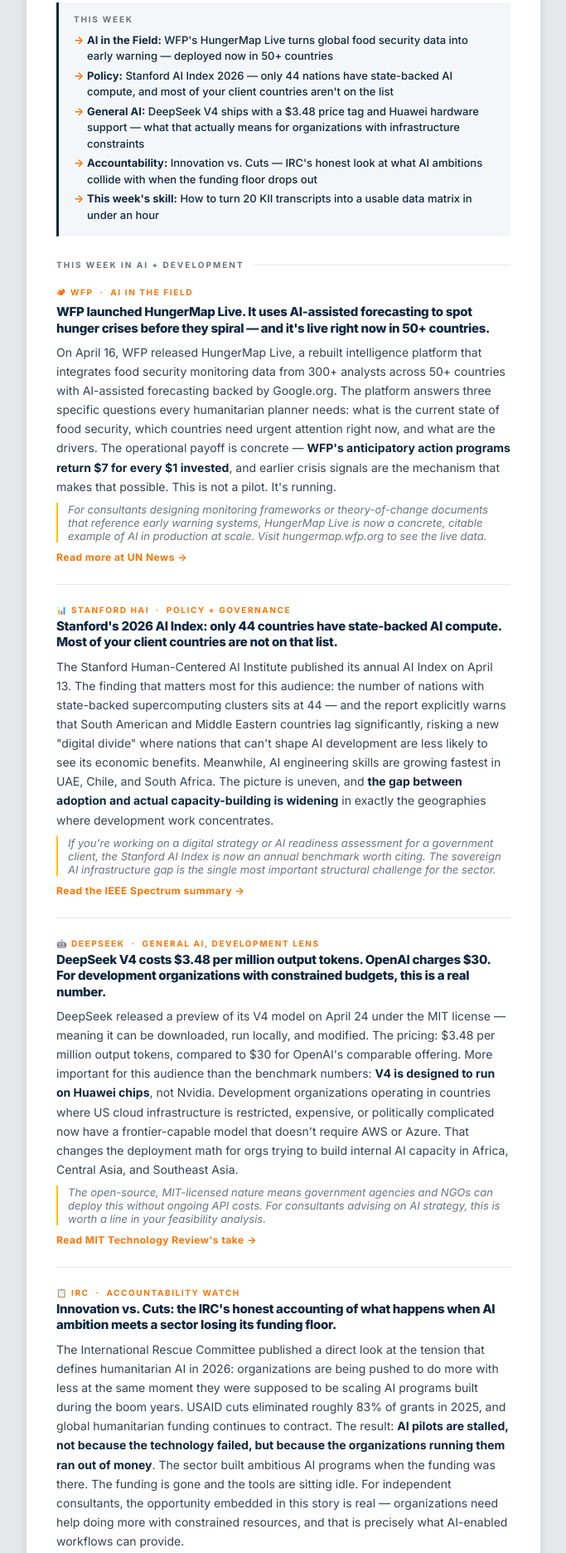
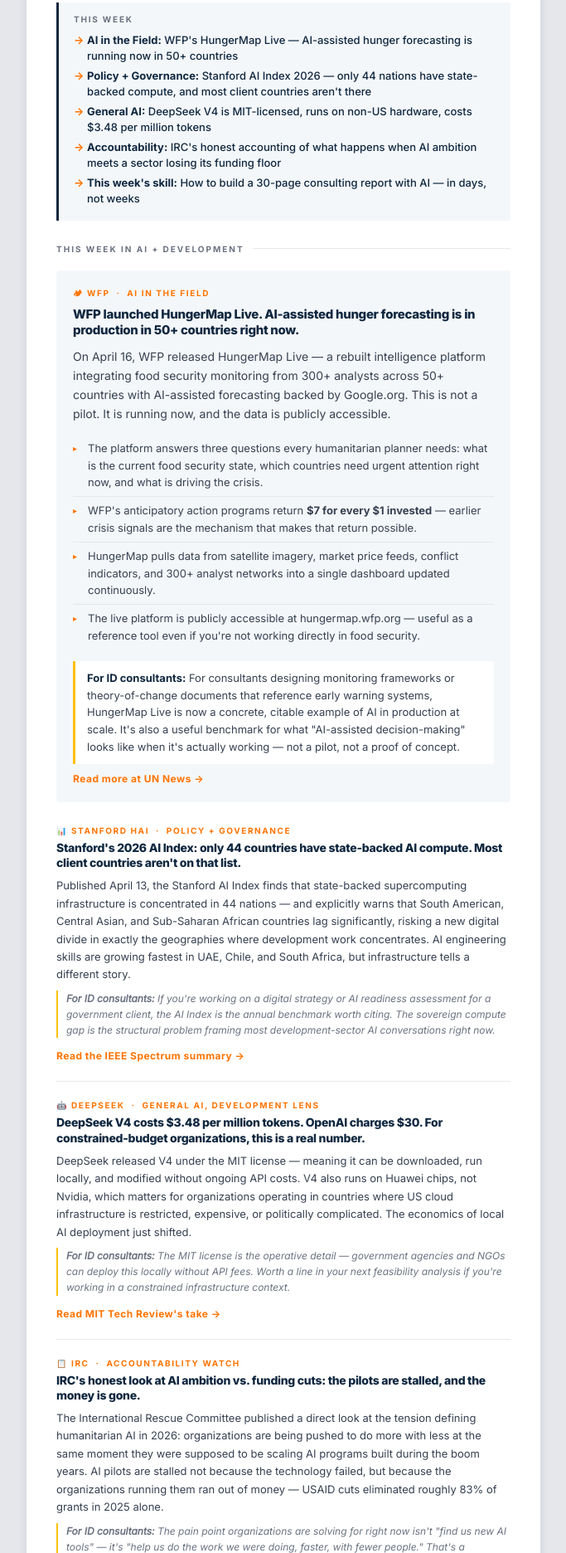
Before and after one commit to narod22/the-field-report, a plain HTML site: page issue-002.html in a window 1280 px wide. Shown: the part 403-2275 px from the top of the page at 83% size, without its empty margins (298-981 px from the left). Drawn offline with Linux system fonts and the light colour scheme.

Commit message:
Issue 002: restructure to Rundown format + replace skill with Consulting Report Framework from workshop

```diff
--- a/issue-002.html
+++ b/issue-002.html
@@ -163,26 +163,14 @@
       background: #E5E7EB;
     }
 
-    /* NEWS STORIES */
-    .story {
-      margin-bottom: 24px;
-      padding-bottom: 24px;
-      border-bottom: 1px solid #E5E7EB;
-    }
-
-    .story:last-of-type {
-      margin-bottom: 0;
-      padding-bottom: 0;
-      border-bottom: none;
-    }
-
+    /* SHARED STORY ELEMENTS */
     .story-source {
       font-size: 10px;
       font-weight: 700;
       letter-spacing: 0.16em;
       text-transform: uppercase;
       color: #FF7403;
-      margin-bottom: 4px;
+      margin-bottom: 6px;
     }
 
     .story-title {
@@ -190,7 +178,7 @@
       font-weight: 800;
       color: #0F273F;
       line-height: 1.3;
-      margin-bottom: 8px;
+      margin-bottom: 10px;
       letter-spacing: -0.02em;
     }
 
@@ -202,27 +190,6 @@
     .story-title a:hover {
       text-decoration: underline;
       color: #FF7403;
-    }
-
-    .story-body {
-      font-size: 14px;
-      font-weight: 400;
-      color: #374151;
-      line-height: 1.65;
-    }
-
-    .story-body strong {
-      font-weight: 700;
-      color: #0F273F;
-    }
-
-    .story-tip {
-      margin-top: 8px;
-      font-size: 13px;
-      font-style: italic;
-      color: #6B7280;
-      padding-left: 12px;
-      border-left: 2px solid #FFC107;
     }
 
     .story-read-more {
@@ -237,11 +204,106 @@
 
     .story-read-more:hover { text-decoration: underline; }
 
-    /* DIVIDER */
-    .section-break {
-      margin: 32px 0;
-      border: none;
-      border-top: 2px solid #E5E7EB;
+    /* LEAD STORY */
+    .story-lead {
+      background: #F4F7FA;
+      border-radius: 4px;
+      padding: 20px;
+      margin-bottom: 28px;
+    }
+
+    .lead-summary {
+      font-size: 14px;
+      color: #374151;
+      line-height: 1.65;
+      margin-bottom: 14px;
+    }
+
+    .lead-summary strong {
+      font-weight: 700;
+      color: #0F273F;
+    }
+
+    .lead-bullets {
+      list-style: none;
+      padding: 0;
+      margin: 0 0 14px 0;
+    }
+
+    .lead-bullets li {
+      font-size: 13px;
+      color: #374151;
+      line-height: 1.6;
+      padding: 6px 0 6px 18px;
+      position: relative;
+      border-bottom: 1px solid #E5E7EB;
+    }
+
+    .lead-bullets li:last-child { border-bottom: none; }
+
+    .lead-bullets li::before {
+      content: '▸';
+      position: absolute;
+      left: 0;
+      color: #FF7403;
+      font-size: 10px;
+      top: 8px;
+    }
+
+    .id-angle {
+      background: #FFFFFF;
+      border-left: 3px solid #FFC107;
+      padding: 10px 14px;
+      font-size: 13px;
+      color: #374151;
+      line-height: 1.6;
+      margin-top: 4px;
+      border-radius: 0 2px 2px 0;
+    }
+
+    .id-angle strong {
+      font-weight: 700;
+      color: #0F273F;
+    }
+
+    /* SHORT STORIES */
+    .story-short {
+      margin-bottom: 22px;
+      padding-bottom: 22px;
+      border-bottom: 1px solid #E5E7EB;
+    }
+
+    .story-short:last-of-type {
+      margin-bottom: 0;
+      padding-bottom: 0;
+      border-bottom: none;
+    }
+
+    .story-short .story-title {
+      font-size: 14px;
+      margin-bottom: 8px;
+    }
+
+    .short-body {
+      font-size: 13px;
+      color: #374151;
+      line-height: 1.65;
+      margin-bottom: 8px;
+    }
+
+    .short-body strong {
+      font-weight: 700;
+      color: #0F273F;
+    }
+
+    .short-angle {
+      font-size: 12px;
+      font-style: italic;
+      color: #6B7280;
+      border-left: 2px solid #FFC107;
+      padding-left: 10px;
+      margin-bottom: 4px;
+      line-height: 1.6;
     }
 
     /* SKILL SECTION */
@@ -512,137 +574,117 @@
     <div class="preview-box">
       <div class="preview-label">This week</div>
       <ul class="preview-list">
-        <li><strong>AI in the Field:</strong> WFP's HungerMap Live turns global food security data into early warning — deployed now in 50+ countries</li>
-        <li><strong>Policy:</strong> Stanford AI Index 2026 — only 44 nations have state-backed AI compute, and most of your client countries aren't on the list</li>
-        <li><strong>General AI:</strong> DeepSeek V4 ships with a $3.48 price tag and Huawei hardware support — what that actually means for organizations with infrastructure constraints</li>
-        <li><strong>Accountability:</strong> Innovation vs. Cuts — IRC's honest look at what AI ambitions collide with when the funding floor drops out</li>
-        <li><strong>This week's skill:</strong> How to turn 20 KII transcripts into a usable data matrix in under an hour</li>
+        <li><strong>AI in the Field:</strong> WFP's HungerMap Live — AI-assisted hunger forecasting is running now in 50+ countries</li>
+        <li><strong>Policy + Governance:</strong> Stanford AI Index 2026 — only 44 nations have state-backed compute, and most client countries aren't there</li>
+        <li><strong>General AI:</strong> DeepSeek V4 is MIT-licensed, runs on non-US hardware, costs $3.48 per million tokens</li>
+        <li><strong>Accountability:</strong> IRC's honest accounting of what happens when AI ambition meets a sector losing its funding floor</li>
+        <li><strong>This week's skill:</strong> How to build a 30-page consulting report with AI — in days, not weeks</li>
       </ul>
     </div>
 
     <!-- SECTION HEADER -->
     <div class="section-header">This week in AI + development</div>
 
-    <!-- STORY 1: AI in the Field (LEAD) -->
-    <div class="story">
+    <!-- STORY 1: LEAD — AI in the Field -->
+    <div class="story-lead">
       <div class="story-source">🏕 WFP &nbsp;·&nbsp; AI in the Field</div>
-      <div class="story-title"><a href="https://www.wfp.org/news/wfp-releases-hungermap-live-modernized-intelligence-platform-turns-data-global-hunger-early" target="_blank" rel="noopener">WFP launched HungerMap Live. It uses AI-assisted forecasting to spot hunger crises before they spiral — and it's live right now in 50+ countries.</a></div>
-      <p class="story-body">
-        On April 16, WFP released HungerMap Live, a rebuilt intelligence platform that integrates food security monitoring data from 300+ analysts across 50+ countries with AI-assisted forecasting backed by Google.org. The platform answers three specific questions every humanitarian planner needs: what is the current state of food security, which countries need urgent attention right now, and what are the drivers. The operational payoff is concrete — <strong>WFP's anticipatory action programs return $7 for every $1 invested</strong>, and earlier crisis signals are the mechanism that makes that possible. This is not a pilot. It's running.
+      <div class="story-title"><a href="https://www.wfp.org/news/wfp-releases-hungermap-live-modernized-intelligence-platform-turns-data-global-hunger-early" target="_blank" rel="noopener">WFP launched HungerMap Live. AI-assisted hunger forecasting is in production in 50+ countries right now.</a></div>
+
+      <p class="lead-summary">
+        On April 16, WFP released HungerMap Live — a rebuilt intelligence platform integrating food security monitoring from 300+ analysts across 50+ countries with AI-assisted forecasting backed by Google.org. This is not a pilot. It is running now, and the data is publicly accessible.
       </p>
-      <p class="story-tip">For consultants designing monitoring frameworks or theory-of-change documents that reference early warning systems, HungerMap Live is now a concrete, citable example of AI in production at scale. Visit hungermap.wfp.org to see the live data.</p>
+
+      <ul class="lead-bullets">
+        <li>The platform answers three questions every humanitarian planner needs: what is the current food security state, which countries need urgent attention right now, and what is driving the crisis.</li>
+        <li>WFP's anticipatory action programs return <strong>$7 for every $1 invested</strong> — earlier crisis signals are the mechanism that makes that return possible.</li>
+        <li>HungerMap pulls data from satellite imagery, market price feeds, conflict indicators, and 300+ analyst networks into a single dashboard updated continuously.</li>
+        <li>The live platform is publicly accessible at hungermap.wfp.org — useful as a reference tool even if you're not working directly in food security.</li>
+      </ul>
+
+      <div class="id-angle">
+        <strong>For ID consultants:</strong> For consultants designing monitoring frameworks or theory-of-change documents that reference early warning systems, HungerMap Live is now a concrete, citable example of AI in production at scale. It's also a useful benchmark for what "AI-assisted decision-making" looks like when it's actually working — not a pilot, not a proof of concept.
+      </div>
+
       <a class="story-read-more" href="https://news.un.org/en/story/2026/04/1167317" target="_blank" rel="noopener">Read more at UN News &rarr;</a>
     </div>
 
-    <!-- STORY 2: Policy + Governance -->
-    <div class="story">
+    <!-- STORY 2: SHORT — Policy + Governance -->
+    <div class="story-short">
       <div class="story-source">📊 Stanford HAI &nbsp;·&nbsp; Policy + Governance</div>
-      <div class="story-title"><a href="https://hai.stanford.edu/ai-index/2026-ai-index-report" target="_blank" rel="noopener">Stanford's 2026 AI Index: only 44 countries have state-backed AI compute. Most of your client countries are not on that list.</a></div>
-      <p class="story-body">
-        The Stanford Human-Centered AI Institute published its annual AI Index on April 13. The finding that matters most for this audience: the number of nations with state-backed supercomputing clusters sits at 44 — and the report explicitly warns that South American and Middle Eastern countries lag significantly, risking a new "digital divide" where nations that can't shape AI development are less likely to see its economic benefits. Meanwhile, AI engineering skills are growing fastest in UAE, Chile, and South Africa. The picture is uneven, and <strong>the gap between adoption and actual capacity-building is widening</strong> in exactly the geographies where development work concentrates.
-      </p>
-      <p class="story-tip">If you're working on a digital strategy or AI readiness assessment for a government client, the Stanford AI Index is now an annual benchmark worth citing. The sovereign AI infrastructure gap is the single most important structural challenge for the sector.</p>
+      <div class="story-title"><a href="https://hai.stanford.edu/ai-index/2026-ai-index-report" target="_blank" rel="noopener">Stanford's 2026 AI Index: only 44 countries have state-backed AI compute. Most client countries aren't on that list.</a></div>
+      <p class="short-body">Published April 13, the Stanford AI Index finds that state-backed supercomputing infrastructure is concentrated in 44 nations — and explicitly warns that South American, Central Asian, and Sub-Saharan African countries lag significantly, risking a new digital divide in exactly the geographies where development work concentrates. AI engineering skills are growing fastest in UAE, Chile, and South Africa, but infrastructure tells a different story.</p>
+      <p class="short-angle"><strong>For ID consultants:</strong> If you're working on a digital strategy or AI readiness assessment for a government client, the AI Index is the annual benchmark worth citing. The sovereign compute gap is the structural problem framing most development-sector AI conversations right now.</p>
       <a class="story-read-more" href="https://spectrum.ieee.org/state-of-ai-index-2026" target="_blank" rel="noopener">Read the IEEE Spectrum summary &rarr;</a>
     </div>
 
-    <!-- STORY 3: General AI + Development Lens -->
-    <div class="story">
+    <!-- STORY 3: SHORT — General AI, Development Lens -->
+    <div class="story-short">
       <div class="story-source">🤖 DeepSeek &nbsp;·&nbsp; General AI, Development Lens</div>
-      <div class="story-title"><a href="https://www.cnbc.com/2026/04/24/deepseek-v4-llm-preview-open-source-ai-competition-china.html" target="_blank" rel="noopener">DeepSeek V4 costs $3.48 per million output tokens. OpenAI charges $30. For development organizations with constrained budgets, this is a real number.</a></div>
-      <p class="story-body">
-        DeepSeek released a preview of its V4 model on April 24 under the MIT license — meaning it can be downloaded, run locally, and modified. The pricing: $3.48 per million output tokens, compared to $30 for OpenAI's comparable offering. More important for this audience than the benchmark numbers: <strong>V4 is designed to run on Huawei chips</strong>, not Nvidia. Development organizations operating in countries where US cloud infrastructure is restricted, expensive, or politically complicated now have a frontier-capable model that doesn't require AWS or Azure. That changes the deployment math for orgs trying to build internal AI capacity in Africa, Central Asia, and Southeast Asia.
-      </p>
-      <p class="story-tip">The open-source, MIT-licensed nature means government agencies and NGOs can deploy this without ongoing API costs. For consultants advising on AI strategy, this is worth a line in your feasibility analysis.</p>
-      <a class="story-read-more" href="https://www.technologyreview.com/2026/04/24/1136422/why-deepseeks-v4-matters/" target="_blank" rel="noopener">Read MIT Technology Review's take &rarr;</a>
+      <div class="story-title"><a href="https://www.cnbc.com/2026/04/24/deepseek-v4-llm-preview-open-source-ai-competition-china.html" target="_blank" rel="noopener">DeepSeek V4 costs $3.48 per million tokens. OpenAI charges $30. For constrained-budget organizations, this is a real number.</a></div>
+      <p class="short-body">DeepSeek released V4 under the MIT license — meaning it can be downloaded, run locally, and modified without ongoing API costs. V4 also runs on Huawei chips, not Nvidia, which matters for organizations operating in countries where US cloud infrastructure is restricted, expensive, or politically complicated. The economics of local AI deployment just shifted.</p>
+      <p class="short-angle"><strong>For ID consultants:</strong> The MIT license is the operative detail — government agencies and NGOs can deploy this locally without API fees. Worth a line in your next feasibility analysis if you're working in a constrained infrastructure context.</p>
+      <a class="story-read-more" href="https://www.technologyreview.com/2026/04/24/1136422/why-deepseeks-v4-matters/" target="_blank" rel="noopener">Read MIT Tech Review's take &rarr;</a>
     </div>
 
-    <!-- STORY 4: Accountability Watch -->
-    <div class="story">
+    <!-- STORY 4: SHORT — Accountability Watch -->
+    <div class="story-short">
       <div class="story-source">📋 IRC &nbsp;·&nbsp; Accountability Watch</div>
-      <div class="story-title"><a href="https://www.rescue.org/article/innovation-vs-cuts-humanitarian-aid-2026" target="_blank" rel="noopener">Innovation vs. Cuts: the IRC's honest accounting of what happens when AI ambition meets a sector losing its funding floor.</a></div>
-      <p class="story-body">
-        The International Rescue Committee published a direct look at the tension that defines humanitarian AI in 2026: organizations are being pushed to do more with less at the same moment they were supposed to be scaling AI programs built during the boom years. USAID cuts eliminated roughly 83% of grants in 2025, and global humanitarian funding continues to contract. The result: <strong>AI pilots are stalled, not because the technology failed, but because the organizations running them ran out of money</strong>. The sector built ambitious AI programs when the funding was there. The funding is gone and the tools are sitting idle. For independent consultants, the opportunity embedded in this story is real — organizations need help doing more with constrained resources, and that is precisely what AI-enabled workflows can provide.
-      </p>
-      <p class="story-tip">This piece is worth reading if you're positioning yourself for consulting work with humanitarian organizations. The pain point they're solving for is not "find us new AI tools" — it's "help us do the work we were doing, faster, with fewer people."</p>
+      <div class="story-title"><a href="https://www.rescue.org/article/innovation-vs-cuts-humanitarian-aid-2026" target="_blank" rel="noopener">IRC's honest look at AI ambition vs. funding cuts: the pilots are stalled, and the money is gone.</a></div>
+      <p class="short-body">The International Rescue Committee published a direct look at the tension defining humanitarian AI in 2026: organizations are being pushed to do more with less at the same moment they were supposed to be scaling AI programs built during the boom years. AI pilots are stalled not because the technology failed, but because the organizations running them ran out of money — USAID cuts eliminated roughly 83% of grants in 2025 alone.</p>
+      <p class="short-angle"><strong>For ID consultants:</strong> The pain point organizations are solving for right now isn't "find us new AI tools" — it's "help us do the work we were doing, faster, with fewer people." That's a positioning opportunity for consultants who can deliver on it.</p>
       <a class="story-read-more" href="https://www.rescue.org/article/innovation-vs-cuts-humanitarian-aid-2026" target="_blank" rel="noopener">Read more at IRC &rarr;</a>
     </div>
 
-    <hr class="section-break">
-
     <!-- SKILL SECTION -->
     <div class="skill-section">
+
       <div class="skill-label">This week's skill</div>
-      <div class="skill-title">Turn 20 KII transcripts into a <span>usable data matrix</span> in under an hour</div>
+      <div class="skill-title">How to build a <span>30-page consulting report</span> with AI — in days, not weeks</div>
+
       <p class="skill-intro">
-        Key informant interviews generate the most useful data in any evaluation — and the most labor-intensive synthesis work. Most consultants spend 2-3 days manually coding transcripts. Here's a workflow that cuts that to under an hour, without sacrificing rigor.
+        One of the most-requested topics from the AI-Enabled Consultant workshop was report writing: how do you produce a well-structured, evidence-grounded report from a pile of transcripts and data files without spending weeks on it? Here's the exact three-step framework from the workshop, pulled directly from a real UNICEF Chad project — 10 hours of multilingual field transcripts, four years of transaction data, and a 30-page report produced in days.
       </p>
-      <ul class="skill-steps">
+
+      <ol class="skill-steps">
         <li>
           <span class="step-number">01</span>
-          <div class="step-content"><strong>Build your codebook first.</strong> Before touching transcripts, give AI your evaluation questions and ask it to generate a codebook: 8-12 themes with definitions, sub-codes, and example quotes. Review and edit. This takes 15 minutes and makes everything else faster.</div>
+          <div class="step-content"><strong>Prepare the project.</strong> Create a Claude Project (or any AI system that maintains persistent context). Write a system prompt covering: what is this project, who is the audience, what is the deliverable, what your role is as the consultant. Then upload your source documents — interview transcripts, previous reports, data tables, reference frameworks. The AI now has everything it needs to work from your material, not from general knowledge. This setup takes 20-30 minutes and saves days.</div>
         </li>
         <li>
           <span class="step-number">02</span>
-          <div class="step-content"><strong>Process transcripts in batches.</strong> Paste 3-5 transcripts at a time with a clear instruction: "Code these transcripts using the attached codebook. For each theme, extract the most relevant quotes and note which respondent said them." Never paste all transcripts in one message — you lose precision.</div>
+          <div class="step-content"><strong>Build the outline first — and push back on it.</strong> Ask for a three-level-deep outline before you write a word of the report. Don't accept the first version. Iterate 2-3 times: Does every major section connect to an evaluation question? Is the balance between sections right? Are there gaps or overlaps? The outline governs everything that follows — this is the highest-leverage 30 minutes in the entire process.</div>
         </li>
         <li>
           <span class="step-number">03</span>
-          <div class="step-content"><strong>Build the matrix separately.</strong> Once all transcripts are coded, ask AI to organize findings into a data matrix: themes as rows, respondent categories as columns, with quote counts and key examples. This is the table that goes in your annex and feeds your analysis section.</div>
+          <div class="step-content"><strong>Draft section by section, and make the AI audit itself.</strong> Take your approved outline and work through it one section at a time. After each draft, add one validation step: "Does this section accurately reflect the uploaded source documents? Flag any claim or finding that isn't directly supported by the data you have." The AI audits its own output against what you gave it — this is what prevents hallucinated findings from making it into your deliverable.</div>
         </li>
-        <li>
-          <span class="step-number">04</span>
-          <div class="step-content"><strong>Flag divergence explicitly.</strong> Add one instruction: "Note any themes where respondents from different groups gave significantly different responses." This surfaces the analytical tension points you'll want to address — the places where the data doesn't agree.</div>
-        </li>
-      </ul>
+      </ol>
+
+      <p class="skill-intro" style="margin-bottom: 8px;">
+        Starter prompt for Step 2 — adapt this to your project:
+      </p>
+
       <div class="prompt-box">
-        <div class="prompt-label">Copy-paste prompt</div>
+        <div class="prompt-label">Copy-paste starter prompt</div>
         <div class="prompt-text">
-          "I'm conducting a [type] evaluation in [sector/geography]. My key evaluation questions are: [list 3-5 questions]. Generate a codebook with 8-10 themes, each with: a definition (2 sentences), 2-3 sub-codes, and an example of what a relevant quote would look like. Format as a table."
+          "I'm building a [report type, e.g. program evaluation] for [client/context]. My evaluation questions are: [list 3-5]. I've uploaded [source documents]. Draft a three-level-deep outline. Every major section should map to at least one evaluation question. For each section, include a brief note on the primary sources you'll draw from."
         </div>
       </div>
-      <p class="privacy-note">This workflow keeps your transcripts in a single session and doesn't require uploading files to third-party platforms. Works with Claude Projects, ChatGPT, or Gemini — all can hold a codebook in context while you process individual transcripts.</p>
+
+      <p class="privacy-note">
+        This workflow keeps sensitive source material inside your Claude Project — not shared, not used for model training (with Pro or API settings), and not sent to third-party platforms. Summarize any personally identifiable data before uploading. The raw transcripts stay local; the summaries go into the project.
+      </p>
+
     </div>
 
     <!-- OFFER SECTION -->
     <div class="offer-section">
+
       <div class="offer-label">Now enrolling</div>
       <div class="offer-title">The <span>AI-Enabled</span> Consultant</div>
+
       <p class="offer-body">
         An 8-week program for independent development consultants who want to build AI into the way they actually work. Not ChatGPT tutorials. Real workflows for evaluations, proposals, field assessments, and donor reports — built live, on your actual projects. Cohort 1 is underway. Cohort 2 is forming now.
       </p>
-      <a class="offer-cta" href="#" target="_blank" rel="noopener">Join the waitlist &rarr;</a>
-    </div>
 
-  </div><!-- end .body -->
-
-  <!-- SIGN-OFF + RATING -->
-  <div class="sign-off">
-    <p class="sign-off-text">
-      That's all for this week. The gap between what AI can do for this sector and what the sector is actually doing with it is still enormous — which is exactly why this newsletter exists. See you in the field.
-    </p>
-    <p class="sign-off-name">Nathan Rodgers</p>
-
-    <div class="rating-block">
-      <div class="rating-label">How was this issue?</div>
-      <div class="rating-options">
-        <a href="#">&#11088;&#11088;&#11088;&#11088;&#11088; Nailed it</a>
-        <a href="#">&#11088;&#11088;&#11088; Good, not great</a>
-        <a href="#">&#11088; Miss</a>
-      </div>
-    </div>
-  </div>
-
-  <!-- FOOTER -->
-  <div class="footer">
-    <p class="footer-links-line">
-      Was this forwarded to you? <a href="#">Subscribe here</a> &nbsp;&middot;&nbsp;
-      <a href="https://www.linkedin.com/in/nathanrodgers" target="_blank" rel="noopener">LinkedIn</a> &nbsp;&middot;&nbsp;
-      <a href="#">Update preferences</a> &nbsp;&middot;&nbsp;
-      <a href="#">Unsubscribe</a>
-    </p>
-    <p class="footer-legal">&copy; 2026 Nathan Rodgers &nbsp;&middot;&nbsp; Grand Rapids, MI &nbsp;&middot;&nbsp; <a href="#" style="color:#D1D5DB;">Terms</a></p>
-  </div>
-
-</div><!-- end .email-wrapper -->
-</body>
-</html>
+      <a class="offer-cta" href="https://nathanrodgers.com/ai-enabled-consultant" target="_blank" rel="noopener">Join th
```
